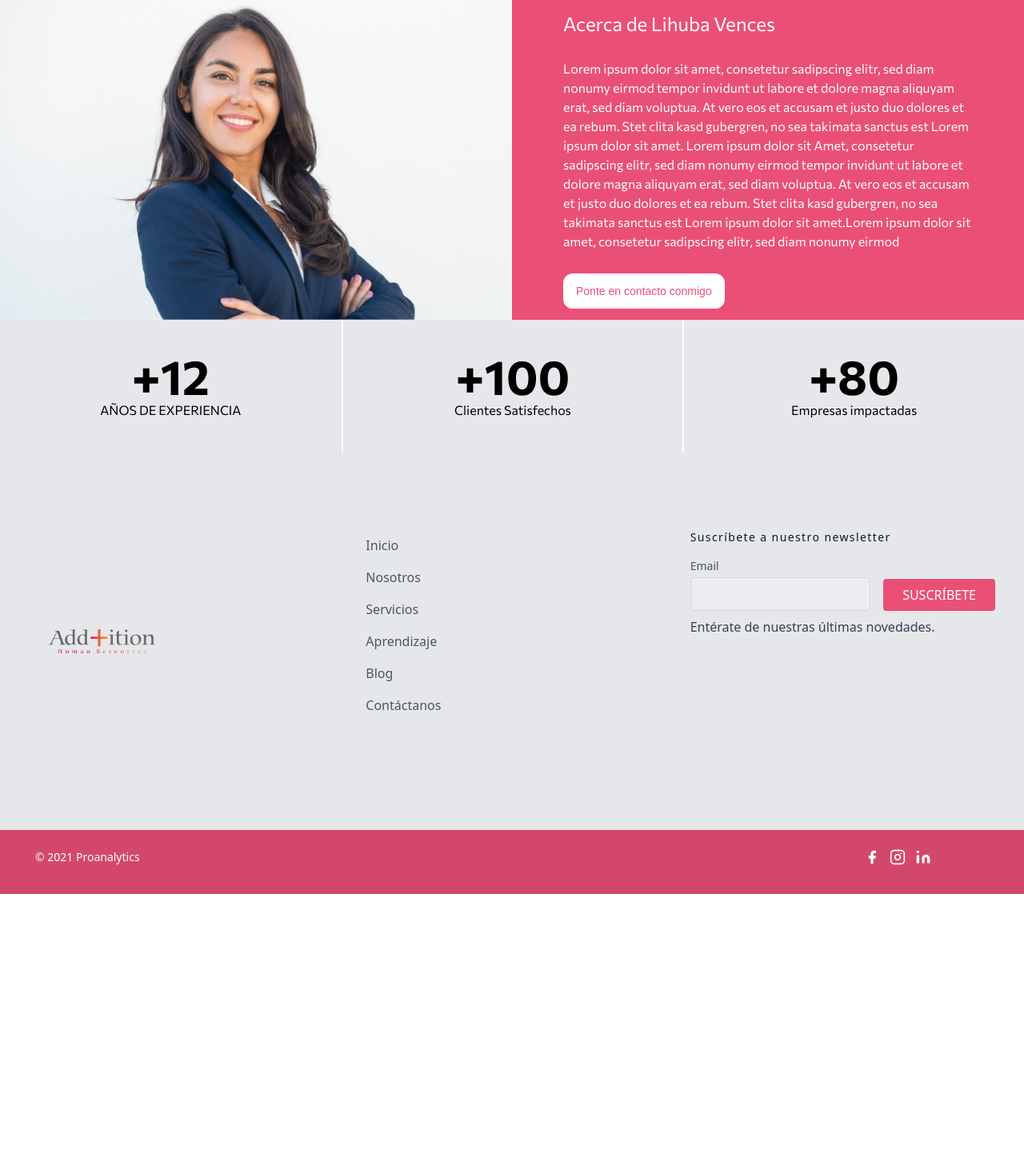
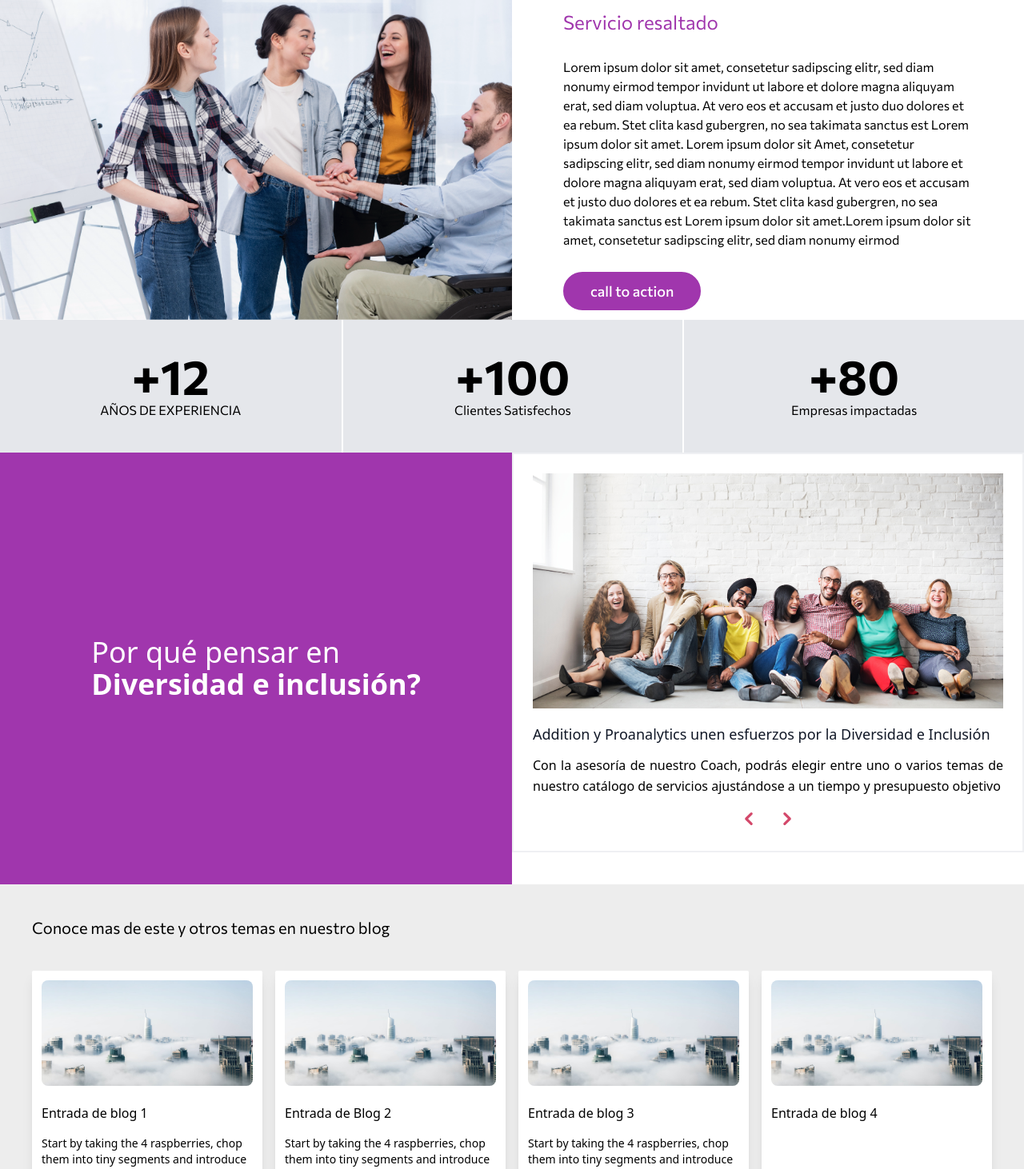
Before and after one commit to agusllanan/addition-new, a Next.js app: page /servicios in a window 1280 px wide. Shown: the part 1322-2784 px from the top of the page at 80% size. Before the commit the page ends 2440 px from the top, so only its background shows below. Built offline with nearby package versions, Linux system fonts and the light colour scheme; what tailwindcss-filters would draw is missing.

Commit message:
servicio terminado

```diff
--- a/package.json
+++ b/package.json
@@ -15,9 +15,11 @@
     "animate.css-react": "^1.1.0",
     "axios": "^0.23.0",
     "heroicons": "^1.0.4",
+    "moment": "^2.29.1",
     "next": "latest",
     "react": "^17.0.2",
     "react-dom": "^17.0.2",
+    "react-moment": "^1.1.1",
     "swiper": "^7.2.0",
     "tailwindcss-filters": "^3.0.0"
   },
--- a/pages/servicios/index.jsx
+++ b/pages/servicios/index.jsx
@@ -3,6 +3,7 @@ import Head from "next/head";
 import Image from "next/image";
 import Link from "next/link";
 import { ChevronLeftIcon, ChevronRightIcon } from "@heroicons/react/solid";
+import moment from "moment";
 
 
 const index = () => {
@@ -21,7 +22,7 @@ const index = () => {
         >
           <div className="glass font-comm h-auto my-24 py-8 m-auto md:ml-[50px]">
             <h2 className="text-gray-700 py-12 text-center text-3xl font-medium">
-            Diversidad e inclusión
+            Servicios en diversidad e inclusión
             </h2>
             <p className="text-gray-700 text-lg mx-10 text-justify">
               Más de 20 años de experiencia haciendo trascender a empresas
@@ -34,7 +35,7 @@ const index = () => {
           </div>
         </section>
         <section className="bg-gradient-to-tl from-[#5900B1] to-[#FD1593] items-center py-12 flex flex-col justify-center font-comm">
-          <h2 className="text-white text-3xl mb-4">Nuestros Servicios</h2>
+          <h2 className="text-white text-3xl mb-4">Servicios en diversidad e inclusión</h2>
           <section className="flex flex-row space-x-12 mt-5">
         <div className="h-[596px] w-[350px] border-2 shadow-lg bg-white border-gray-200 border-opacity-60 rounded-lg overflow-hidden">
           <div className="shadow-lg border-gray-200 border-opacity-60 rounded-lg overflow-hidden font-comm">
@@ -54,9 +55,9 @@ const index = () => {
                 varios temas de nuestro catálogo de servicios ajustándose a un
                 tiempo y presupuesto objetivo
               </p>
-              <div className="flex items-center flex-wrap">
+              <div className="flex items-center justify-end flex-wrap">
                 <Link href="#">
-                  <button className="inline-flex text-brink-pink-500 font-bold border-2 border-brink-pink-500  py-2 px-6 focus:outline-none hover:bg-brink-pink-500 hover:text-white rounded text-lg transition ease-in duration-250">
+                  <button className="btn-servicios transition ease-in duration-250">
                     Conoce más
                   </button>
                 </Link>
@@ -83,9 +84,9 @@ const index = () => {
                 varios temas de nuestro catálogo de servicios ajustándose a un
                 tiempo y presupuesto objetivo
               </p>
-              <div className="flex items-center flex-wrap">
+              <div className="flex items-center justify-end flex-wrap">
                 <Link href="#">
-                  <button className="inline-flex text-brink-pink-500 font-bold border-2 border-brink-pink-500  py-2 px-6 focus:outline-none hover:bg-brink-pink-500 hover:text-white rounded text-lg transition ease-in duration-250">
+                  <button className="btn-servicios transition ease-in duration-250">
                     Conoce más
                   </button>
                 </Link>
@@ -112,9 +113,9 @@ const index = () => {
                 varios temas de nuestro catálogo de servicios ajustándose a un
                 tiempo y presupuesto objetivo
               </p>
-              <div className="flex items-center flex-wrap">
+              <div className="flex items-center justify-end flex-wrap">
                 <Link href="#">
-                  <button className="inline-flex text-brink-pink-500 font-bold border-2 border-brink-pink-500  py-2 px-6 focus:outline-none hover:bg-brink-pink-500 hover:text-white rounded text-lg transition ease-in duration-250">
+                  <button className="btn-servicios transition ease-in duration-250">
                     Conoce más
                   </button>
                 </Link>
@@ -129,21 +130,21 @@ const index = () => {
         <div
           className="bg-no-repeat bg-cover relative h-[400px] flex items-center"
           style={{
-            backgroundImage: `url(/img/nosotros/lihuba-nosotros.png)`,
+            backgroundImage: `url(/img/servicios/servicios-section.png)`,
           }}
       />
       </div>
-      <div className="bg-[#EA5076] flex flex-col justify-center space-y-7 items-center w-1/2 font-comm">
-        <h2 className="text-white text-2xl w-4/5">
-          Acerca de Lihuba Vences
+      <div className="bg-white flex flex-col justify-center space-y-7 items-center w-1/2 font-comm">
+        <h2 className="text-[#A036AD] text-2xl w-4/5">
+          Servicio resaltado
         </h2>
-        <p className="text-white w-4/5">
+        <p className="text-black w-4/5">
           Lorem ipsum dolor sit amet, consetetur sadipscing elitr, sed diam nonumy eirmod tempor invidunt ut labore et dolore magna aliquyam erat, sed diam voluptua. At vero eos et accusam et justo duo dolores et ea rebum. Stet clita kasd gubergren, no sea takimata sanctus est Lorem ipsum dolor sit amet. Lorem ipsum dolor sit
           Amet, consetetur sadipscing elitr, sed diam nonumy eirmod tempor invidunt ut labore et dolore magna aliquyam erat, sed diam voluptua. At vero eos et accusam et justo duo dolores et ea rebum. Stet clita kasd gubergren, no sea takimata sanctus est Lorem ipsum dolor sit amet.Lorem ipsum dolor sit amet, consetetur sadipscing elitr, sed diam nonumy eirmod
         </p>
         <div className="w-4/5">
-        <button className="btn bg-white hover:bg-gray-200 text-[#EA5076] py-3">
-          Ponte en contacto conmigo
+        <button className="btn-servicios btn-servicios transition ease-in duration-250">
+          call to action
         </button>
         </div>
       </div>
@@ -176,6 +177,117 @@ const index = () => {
             </div>
           </div>
         </div>
+        <section className="flex h-[500]">
+          <div className="flex w-1/2 justify-center items-center bg-[#A036AD] h-[540px]">
+            <h3 className="text-white text-4xl">
+              Por qué pensar en <br /><span className="font-bold">
+                Diversidad e inclusión?
+              </span>
+            </h3>
+          </div>
+          <div className="w-1/2">
+          <div className="w-full border-2 bg-white border-gray-200 border-opacity-60 h-500">
+            <div className="p-6">
+              <Image
+                src="/img/home/alianzas-casos-de-exito.jpg"
+                width={700}
+                height={350}
+                className="object-cover object-bottom w-3/4"
+                alt="Aqui va el alt de la imagen"
+              />
+              <h3 className="title-font text-lg font-medium text-gray-900 my-3">
+                Addition y Proanalytics unen esfuerzos por la Diversidad e Inclusión
+              </h3>
+              <p className="leading-relaxed mb-3 text-justify">
+                Con la asesoría de nuestro Coach, podrás elegir entre uno o
+                varios temas de nuestro catálogo de servicios ajustándose a un
+                tiempo y presupuesto objetivo
+              </p>
+                  <div className="space-x-4 flex justify-center">
+                  <ChevronLeftIcon
+                    className="w-8 h-8 text-brink-pink-600 hover:text-violet-500 cursor-pointer "
+                  />
+                  <ChevronRightIcon
+                   className="w-8 h-8 text-brink-pink-600 hover:text-violet-500 cursor-pointer "
+                   />
+                  </div>
+              </div>
+          </div>
+          </div>
+        </section>
+        <section className="bg-[#EDEDED] flex flex-col">
+          <div className="px-10 py-10 font-comm text-xl">
+            <h3>
+              Conoce mas de este y otros temas en nuestro blog
+            </h3>
+          </div>
+          <div className="px-10">
+            <div className="grid grid-cols-4 grid-rows-1 gap-4 gap-x-4 ">
+              <div className="bg-white h-auto w-full shadow-lg flex flex-col justify-center items-center space-y-4 hover:scale-105 hover:shadow-2xl p-3 rounded-sm">
+              <div>
+                <Image
+                src="/img/alianzas/exito-1.png"
+                width={400}
+                height={200}
+                className="object-cover object-bottom rounded-lg"
+                alt="Aqui va el alt de la imagen"
+                />
+              </div>
+              <h3 className="w-full">Entrada de blog 1</h3>
+              <p className="w-full text-sm">
+                Start by taking the 4 raspberries, chop them into tiny segments and introduce the strawberry. Check to make sure that the raspberries and the strawberry sit well together, before slicing and dicing a lemon and adding it to this rather strange combination of fruits.
+              </p>
+            </div>
+            <div className="bg-white h-auto w-full shadow-lg flex flex-col justify-center items-center space-y-4 hover:scale-105 hover:shadow-2xl p-3 rounded-sm">
+              <div>
+                <Image
+                src="/img/alianzas/exito-1.png"
+                width={400}
+                height={200}
+                className="object-cover object-bottom rounded-lg"
+                alt="Aqui va el alt de la imagen"
+                />
+              </div>
+              <h3 className="w-full">Entrada de Blog 2</h3>
+              <p className="w-full text-sm">
+                Start by taking the 4 raspberries, chop them into tiny segments and introduce the strawberry. Check to make sure that the raspberries and the strawberry sit well together, before slicing and dicing a lemon and adding it to this rather strange combination of fruits.
+              </p>
+            </div>
+            <div className="bg-white h-auto w-full shadow-lg flex flex-col justify-center items-center space-y-4 hover:scale-105 hover:shadow-2xl p-3 rounded-sm">
+              <div>
+                <Image
+                src="/img/alianzas/exito-1.png"
+                width={400}
+                height={200}
+                className="object-cover object-bottom rounded-lg"
+                alt="Aqui va el alt de la imagen"
+                />
+              </div>
+              <h3 className="w-full">Entrada de blog 3</h3>
+              <p className="w-full text-sm">
+                Start by taking the 4 raspberries, chop them into tiny segments and introduce the strawberry. Check to make sure that the raspberries and the strawberry sit well together, before slicing and dicing a lemon and adding it to this rather strange combination of fruits.
+              </p>
+            </div>
+            <div className="bg-white h-auto w-full shadow-lg flex flex-col  items-center space-y-4 hover:scale-105 hover:shadow-2xl p-3 rounded-sm">
+              <div>
+                <Image
+                src="/img/alianzas/exito-1.png"
+                width={400}
+                height={200}
+                className="object-cover object-bottom rounded-lg"
+                alt="Aqui va el alt de la imagen"
+                />
+              </div>
+              <h3 className="w-full">Entrada de blog 4</h3>
+              <div className="justify-end w-full">
+                <p className="w-full text-sm text-[#69A3A2] pt-24">
+                  current date
+                </p>
+              </div>
+            </div>
+            </div>
+          </div>
+        </section>
       </main>
     </Layout>
   )
--- a/styles/global.css
+++ b/styles/global.css
@@ -18,12 +18,14 @@
 
 @layer components {
   .btn {
-    @apply inline-flex text-sm items-center text-white bg-brink-pink-500 border-0 py-2 px-4 focus:outline-none hover:bg-brink-pink-600 rounded-xl mt-4 md:mt-0 font-mont
+    @apply inline-flex text-sm items-center text-white bg-brink-pink-500 border-0 py-2 px-4 focus:outline-none hover:bg-brink-pink-600 rounded-xl mt-4 md:mt-0 font-mont;
   }
 
-    .glass {
-    @apply bg-clip-padding bg-white/70 backdrop-filter backdrop-blur-lg bg-opacity-40 border border-gray-300 h-[450px] w-[650px] rounded-3xl shadow-xl m-auto md:ml-[50px]
+  .glass {
+    @apply bg-clip-padding bg-white/70 backdrop-filter backdrop-blur-lg bg-opacity-40 border border-gray-300 h-[450px] w-[650px] rounded-3xl shadow-xl m-auto md:ml-[50px];
   }
 
-
+  .btn-servicios {
+    @apply inline-flex text-white font-medium border-2 border-[#A036AD] bg-[#A036AD] py-2 px-8 focus:outline-none hover:bg-white hover:text-[#A036AD] rounded-3xl text-lg;
+  }
 }
```
Also changed, not shown: public/img/servicios/servicios-section.png (added), 1 other file (tests, documents, lock files or other folders).
